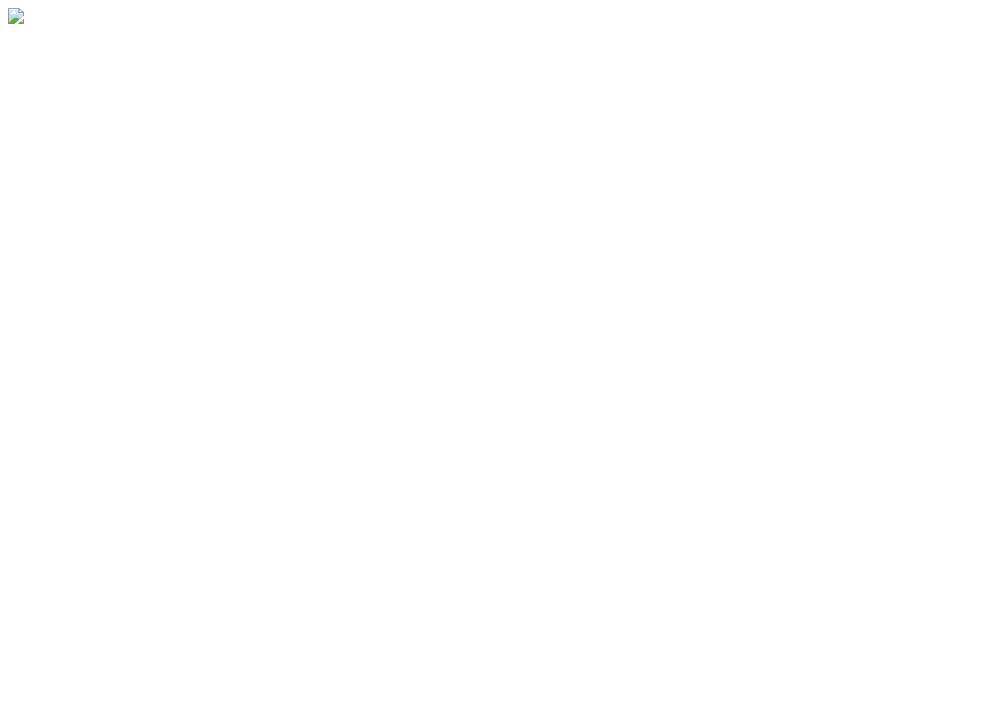
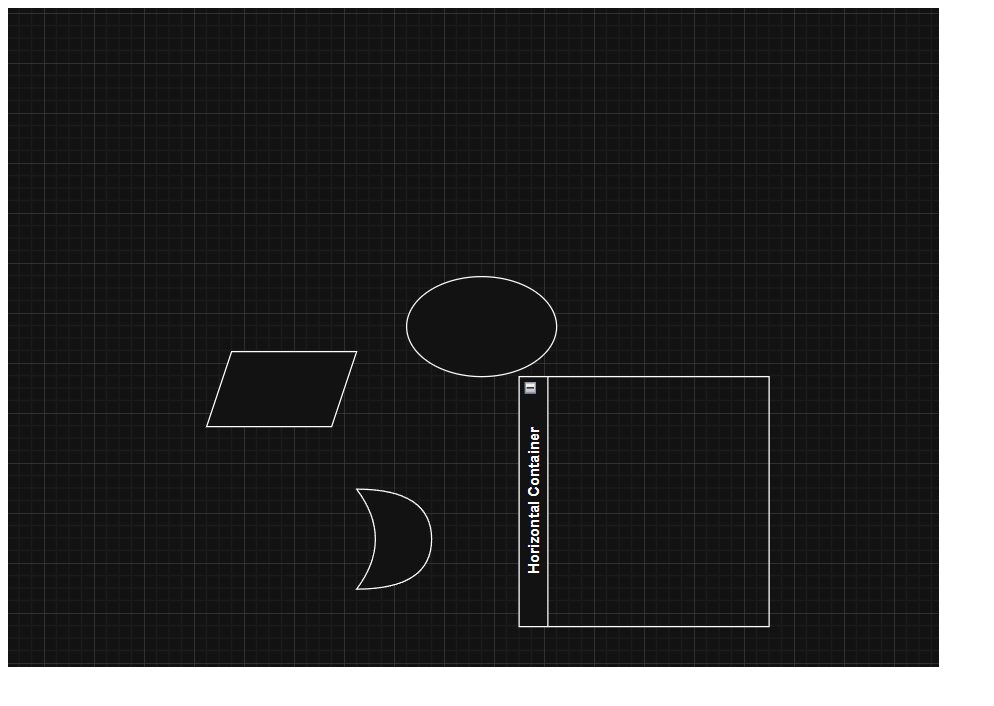
Before and after one commit to sravanthiseereddi/vercel-db, a plain HTML site: page index.html in a window 1280 px wide. Shown: the whole page, without its empty margins (0-994 px from the left). Drawn offline with Linux system fonts and the light colour scheme.

Commit message:
Update index.html

```diff
--- a/index.html
+++ b/index.html
@@ -2,6 +2,6 @@
   <head><title>project</title></head>
   <body>
 
-     <img src="Screenshot 202025-09-17 103551.png ">
+     <img src="Screenshot 2025-09-17 103551.png">
   </body>
 </html>
```
